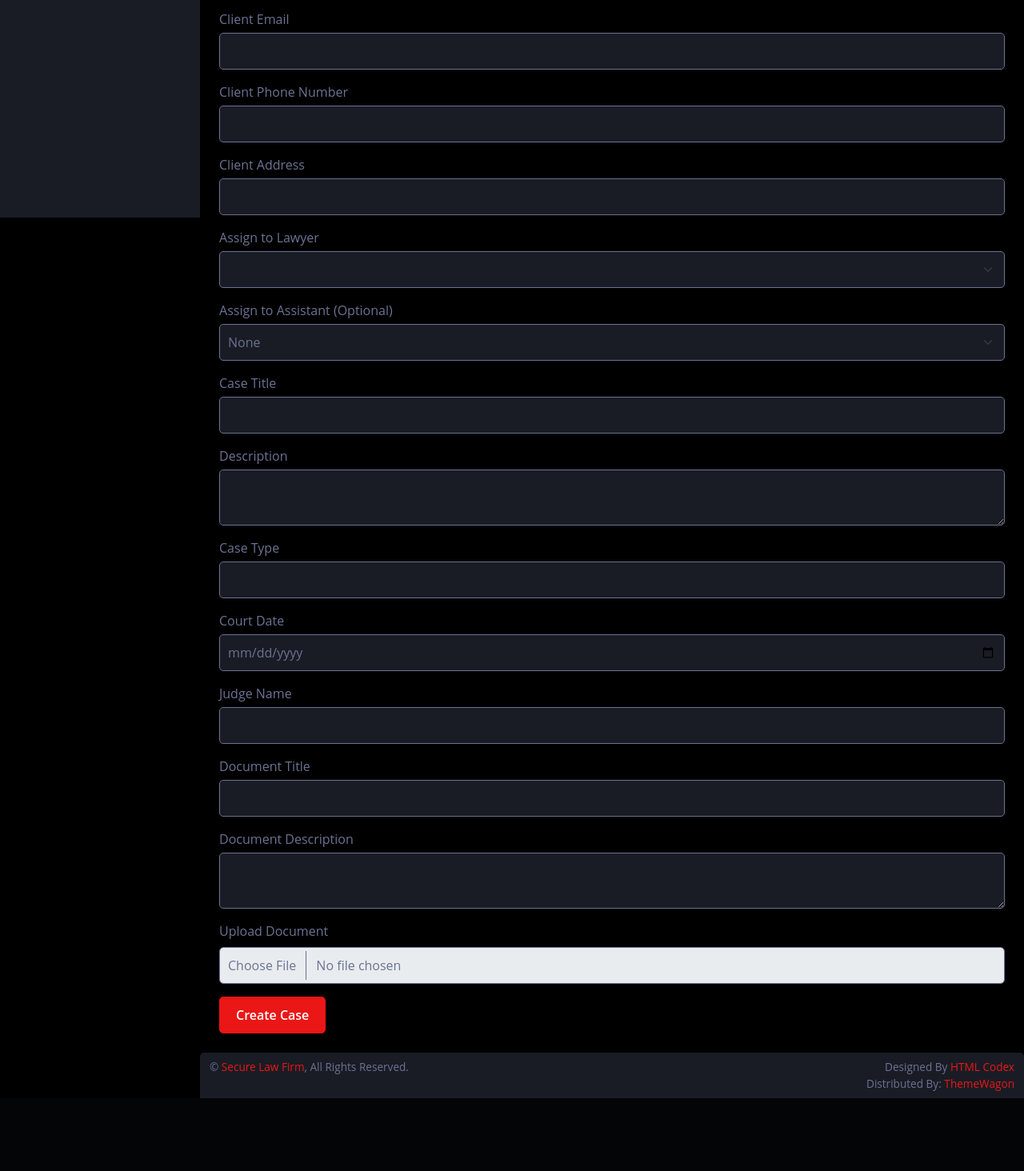
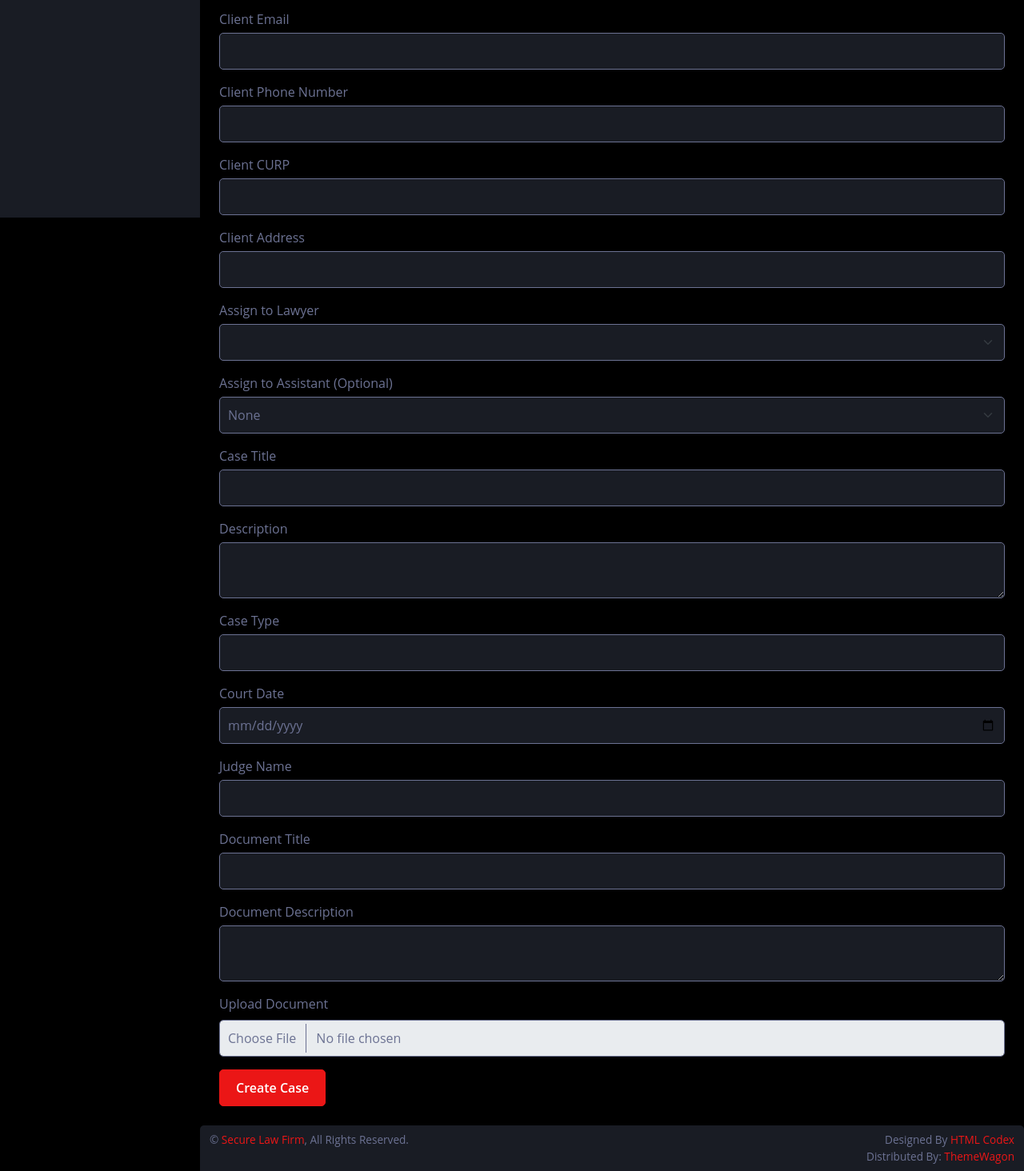
Before and after one commit to pacheco20222/secure_law_firm, a Flask app: page /add_case in a window 1280 px wide. Shown: the part 528-1992 px from the top of the page at 80% size. Before the commit the page ends 1901 px from the top, so only its background shows below. Run offline with Flask 3, Linux system fonts and the light colour scheme; the visitor is signed in with stand-in values (Sample User, id 1); data that the repository does not hold is empty; some libraries are stand-ins or nearby versions.

Commit message:
project is ready for deployment fix issue with eliminating cases

```diff
--- a/app.py
+++ b/app.py
@@ -16,6 +16,8 @@ from services.digitalocean_space_service import upload_file_to_space, delete_fil
 import dotenv
 import logging
 from flask import url_for
+from models.case_history_model import CaseHistory
+from models.client_history_model import ClientHistory
 
 dotenv.load_dotenv()
 DO_SPACE_ENDPOINT = os.getenv("DO_SPACE_ENDPOINT")
@@ -129,6 +131,7 @@ def signup():
                 second_last_name=form.second_last_name.data,
                 email=form.email.data,
                 phone=form.phone.data,
+                curp=form.curp.data,
                 role=form.role.data,
                 company_id=f"LR-{db_session.query(Worker).count() + 1:03d}",
                 hashed_password=hashed_password,
@@ -191,6 +194,7 @@ def add_case():
                     second_last_name=form.client_second_last_name.data,
                     email=form.client_email.data,
                     phone=form.client_phone.data,
+                    curp=form.client_curp.data,
                     address=form.client_address.data
                 )
                 db_session.add(client)
@@ -355,10 +359,9 @@ def delete_case(case_id):
         with SessionLocal() as db_session:
             # Retrieve the logged-in user
             user = db_session.query(Worker).get(session.get('user'))
-
-            if not user or user.role != 'admin':
-                flash("You do not have permission to delete this case.", "danger")
-                return redirect(url_for('dashboard'))
+            if not user:
+                flash("You must be logged in to perform this action.", "danger")
+                return redirect(url_for('login'))
 
             # Retrieve the case
             case = db_session.query(Case).get(case_id)
@@ -366,34 +369,90 @@ def delete_case(case_id):
                 flash("Case not found.", "danger")
                 return redirect(url_for('dashboard'))
 
-            # Remove documents associated with the case in MongoDB
+            # Archive the case into `case_history`
+            try:
+                case_history = CaseHistory(
+                    case_id=case.id,
+                    client_id=case.client_id,
+                    worker_id=case.worker_id,
+                    case_title=case.case_title,
+                    case_description=case.case_description,
+                    case_status=case.case_status,
+                    case_type=case.case_type,
+                    court_date=case.court_date,
+                    judge_name=case.judge_name
+                )
+                db_session.add(case_history)
+                logging.info(f"Archived case ID {case_id} to case_history.")
+            except Exception as e:
+                logging.error(f"Failed to archive case ID {case_id}: {e}")
+                flash(f"Error archiving case: {e}", "danger")
+                return redirect(url_for('dashboard'))
+
+            # Check if the client has other active cases
+            try:
+                client = db_session.query(Client).get(case.client_id)
+                active_cases = db_session.query(Case).filter(Case.client_id == client.id).count()
+
+                # Archive the client into `client_history` if no active cases remain
+                if active_cases <= 1:  # The current case is the only one
+                    client_history = ClientHistory(
+                        client_id=client.id,
+                        name=client.name,
+                        second_name=client.second_name,
+                        last_name=client.last_name,
+                        second_last_name=client.second_last_name,
+                        email=client.email,
+                        phone=client.phone,
+                        address=client.address,
+                        curp=client.curp
+                    )
+                    db_session.add(client_history)
+                    logging.info(f"Archived client ID {client.id} to client_history.")
+
+                    # Delete client from client_history
+                    try:
+                        archived_client = db_session.query(ClientHistory).filter_by(client_id=client.id).first()
+                        if archived_client:
+                            db_session.delete(archived_client)
+                            logging.info(f"Deleted archived client ID {client.id} from client_history.")
+                    except Exception as e:
+                        logging.error(f"Failed to delete archived client ID {client.id}: {e}")
+                        db_session.rollback()
+                        flash(f"Error deleting archived client: {e}", "danger")
+                        return redirect(url_for('dashboard'))
+
+            except Exception as e:
+                logging.error(f"Failed to archive client ID {client.id}: {e}")
+                flash(f"Error archiving client: {e}", "danger")
+                return redirect(url_for('dashboard'))
+
+            # Remove associated documents in MongoDB
             documents = mongo_db.documents.find({"case_id": case_id})
             for document in documents:
-                # Delete the file from DigitalOcean Spaces
                 file_url = document.get("file_url")
                 if file_url:
                     file_path = file_url.replace(f"{DO_SPACE_ENDPOINT}/", "")
                     try:
                         delete_file_from_space(file_path)
                     except Exception as e:
-                        logging.error(f"Failed to delete file {file_path} from Spaces: {e}")
-
-                # Delete the document metadata from MongoDB
+                        logging.error(f"Failed to delete file {file_path} from DigitalOcean Spaces: {e}")
                 mongo_db.documents.delete_one({"_id": document["_id"]})
 
-            # Delete the case using ORM
+            # Delete the case from the `cases` table
             db_session.delete(case)
             db_session.commit()
+            flash(f"Case '{case.case_title}' has been deleted and archived successfully.", "success")
 
-            flash(f"Case '{case.case_title}' has been deleted successfully.", "success")
     except SQLAlchemyError as e:
-        logging.error(f"SQLAlchemy error occurred: {e}")
+        logging.error(f"SQLAlchemy error: {e}")
         flash(f"Error deleting case: {e}", "danger")
     except Exception as e:
-        logging.error(f"Unexpected error occurred: {e}")
+        logging.error(f"Unexpected error: {e}")
         flash(f"Error deleting case: {e}", "danger")
 
     return redirect(url_for('dashboard'))
+
 
 @app.route('/confirm_delete/<int:case_id>', methods=['GET'])
 def confirm_delete(case_id):
@@ -402,7 +461,7 @@ def confirm_delete(case_id):
             # Retrieve the logged-in user
             user = db_session.query(Worker).get(session.get('user'))
 
-            if not user or user.role != 'admin':
+            if not user:
                 flash("You do not have permission to delete this case.", "danger")
                 return redirect(url_for('dashboard'))
 
--- a/forms.py
+++ b/forms.py
@@ -17,6 +17,7 @@ class SignupForm(FlaskForm):
     second_last_name = StringField('Second Last Name', validators=[Length(max=100)])
     email = StringField('Email', validators=[DataRequired(), Email(), Length(max=100)])
     phone = StringField('Phone', validators=[DataRequired(), Length(max=25)])
+    curp = StringField('CURP', validators=[DataRequired(), Length(max=25)])
     role = SelectField('Role', choices=[('lawyer', 'Lawyer'), ('assistant', 'Assistant')], validators=[DataRequired()])
     password = PasswordField('Password', validators=[DataRequired(), Length(min=6, max=255)])
     submit = SubmitField('Sign Up')
@@ -28,6 +29,7 @@ class CaseForm(FlaskForm):
     client_second_last_name = StringField('Second Last Name (optional)')
     client_email = StringField('Client Email', validators=[DataRequired()])
     client_phone = StringField('Client Phone Number', validators=[DataRequired()])
+    client_curp = StringField('Client CURP', validators=[DataRequired()])
     client_address = StringField('Client Address', validators=[DataRequired()])
     lawyer_id = SelectField('Assign to Lawyer', coerce=int, validators=[DataRequired()])
     assistant_id = SelectField('Assign to Assistant (Optional)', coerce=int)
--- a/models/client_model.py
+++ b/models/client_model.py
@@ -12,6 +12,7 @@ class Client(Base):
     second_last_name = Column(String(100), nullable=True)
     email = Column(String(100), unique=True, nullable=False)
     phone = Column(String(25), unique=True, nullable=False)
+    curp = Column(String(20), unique=True, nullable=False)
     address = Column(Text, nullable=True)
     created_at = Column(TIMESTAMP, server_default=func.now())
     updated_at = Column(TIMESTAMP, server_default=func.now(), onupdate=func.now())
--- a/models/worker_model.py
+++ b/models/worker_model.py
@@ -17,6 +17,7 @@ class Worker(Base):
     second_last_name = Column(String(100), nullable=True)
     email = Column(String(100), unique=True, nullable=False)
     phone = Column(String(25), unique=True, nullable=False)
+    curp = Column(String(20), unique=True, nullable=False)
     role = Column(String(50), nullable=False)
     company_id = Column(String(20), unique=True, nullable=False)
     hashed_password = Column(String(255), nullable=False)
--- a/templates/add_case.html
+++ b/templates/add_case.html
@@ -24,6 +24,9 @@
     </div>
     <div class="mb-3">
         {{ form.client_phone.label }} {{ form.client_phone(class="form-control") }}
+    </div>
+    <div class="mb-3">
+        {{ form.client_curp.label }} {{ form.client_curp(class="form-control") }}
     </div>
     <div class="mb-3">
         {{ form.client_address.label }} {{ form.client_address(class="form-control") }}
--- a/templates/dashboard.html
+++ b/templates/dashboard.html
@@ -115,9 +115,6 @@
                                 <p>{{ case.case_description }}</p>
                                 <p><strong>Type:</strong> {{ case.case_type }} | <strong>Status:</strong> {{ case.case_status or 'N/A' }}</p>
                                 <a href="{{ url_for('view_case_details', case_id=case.id) }}" class="btn btn-primary">View Case Details</a>
-                                {% if current_user.role == 'lawyer' %}
-                                    <a href="{{ url_for('edit_document', document_id=case.id) }}" class="btn btn-warning">Edit Case</a>
-                                {% endif %}
                             </div>
                         {% else %}
                             <p class="text-muted">No cases available, you will need to create one for cases to show.</p>
--- a/templates/signup.html
+++ b/templates/signup.html
@@ -19,6 +19,7 @@
                 {{ form.second_last_name.label }} {{ form.second_last_name(class_="form-control") }}
                 {{ form.email.label }} {{ form.email(class_="form-control") }}
                 {{ form.phone.label }} {{ form.phone(class_="form-control") }}
+                {{ form.curp.label }} {{ form.curp(class_="form-control") }}
                 {{ form.role.label }} {{ form.role(class_="form-control") }}
                 {{ form.password.label }} {{ form.password(class_="form-control") }}
                 <button type="submit" class="btn btn-primary mt-3">Sign Up</button>
--- a/templates/view_case_details.html
+++ b/templates/view_case_details.html
@@ -43,7 +43,6 @@
         <button type="submit" class="btn btn-success">Upload Document</button>
     </form>
 
-    <!-- Add Edit Case Button -->
     {% if current_user.role == 'admin' or current_user.role == 'lawyer' %}
     <a href="{{ url_for('edit_case', case_id=case.id) }}" class="btn btn-warning mt-4">Edit Case</a>
     {% endif %}
@@ -51,9 +50,11 @@
     <!-- Back Button to Dashboard -->
     <a href="{{ url_for('dashboard') }}" class="btn btn-secondary mt-4">Back to Dashboard</a>
 
-    {% if current_user.role == 'admin' %}
+    {% if current_user.role != 'assistant' %}
     <!-- Delete Case Button -->
     <a href="{{ url_for('confirm_delete', case_id=case.id) }}" class="btn btn-danger mt-4">Delete Case</a>
     {% endif %}
+
+
 </div>
 {% endblock %}
```
Also changed, not shown: database/MySQL/MySQL_script/create_sql_database.sql (+33 -1 lines), database/create_user.py (+6 -5 lines), models/case_history_model.py (added, +20 -0 lines), models/client_history_model.py (added, +20 -0 lines), README.md, 2 other files.
